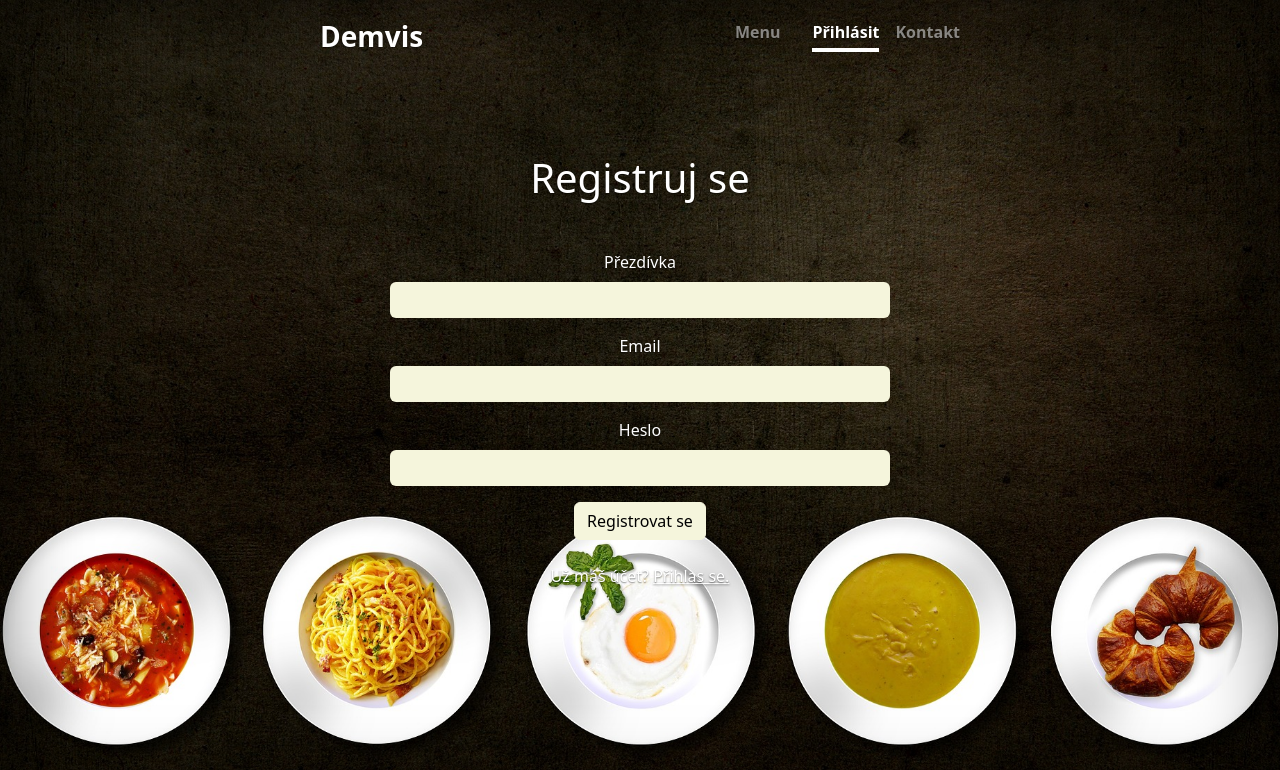
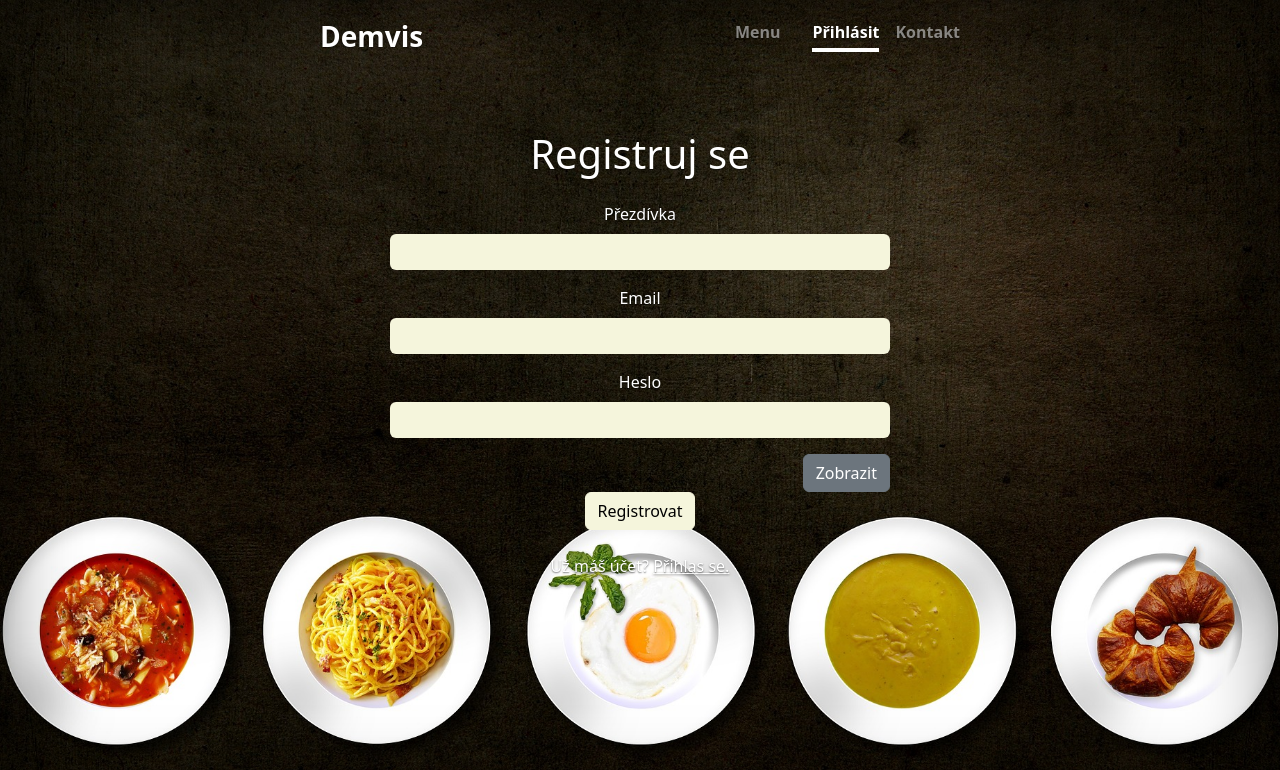
Before and after one commit to SandraHeinzova/demvis, a Flask app: page /register in a window 1280 px wide. Shown: the top 770 px of the page. Run offline with Flask 3, Linux system fonts and the light colour scheme; some libraries are stand-ins or nearby versions.

Commit message:
changed rendering of form, added button for view and hide the password and added javascript function

```diff
--- a/templates/register.html
+++ b/templates/register.html
@@ -1,15 +1,41 @@
 <!DOCTYPE html>
 {% extends 'base.html' %}
-{% from 'bootstrap5/form.html' import render_form %}
+{% from 'bootstrap5/form.html' import render_field %}
 
 {% block title %}Registrace{% endblock %}
 
 {% block content %}
 <main class="pb-auto">
-    <h1 class="mb-5 mt-5">Registruj se</h1>
-    <form method="post" style="width: 500px" class="centered">
-        {{ render_form(form) }}
-    </form>
+    <h1 class="mb-4 mt-4">Registruj se</h1>
+    <div>
+        <form method="post" action="{{ url_for('register') }}" style="width: 500px" class="centered">
+            {{ form.hidden_tag() }}
+            {{ render_field(form.username) }}
+            {{ render_field(form.email) }}
+            {{ render_field(form.password, style="width: 500px") }}
+            <div class="d-flex justify-content-end mt-2">
+                <button class="btn btn-secondary" type="button" id="togglePassword">
+                    Zobrazit
+                </button>
+            </div>
+            <div class="form-group">
+                <button type="submit" class="btn btn-md btn-primary">Registrovat</button>
+            </div>
+        </form>
+    </div>
     <p class="pt-4">Už máš účet? <a href="{{ url_for('login') }}" class="anchor_tag">Přihlas se.</a></p>
 </main>
+<script>
+    document.getElementById('togglePassword').addEventListener('click', function (e) {
+        var passwordField = document.getElementById('{{ form.password.id }}');
+        var passwordFieldType = passwordField.getAttribute('type');
+        if (passwordFieldType === 'password') {
+            passwordField.setAttribute('type', 'text');
+            this.textContent = 'Skrýt';
+        } else {
+            passwordField.setAttribute('type', 'password');
+            this.textContent = 'Zobrazit';
+        }
+    });
+</script>
 {% endblock %}
```
Also changed, not shown: templates/login.html (+26 -3 lines), instance/demvis.db.
